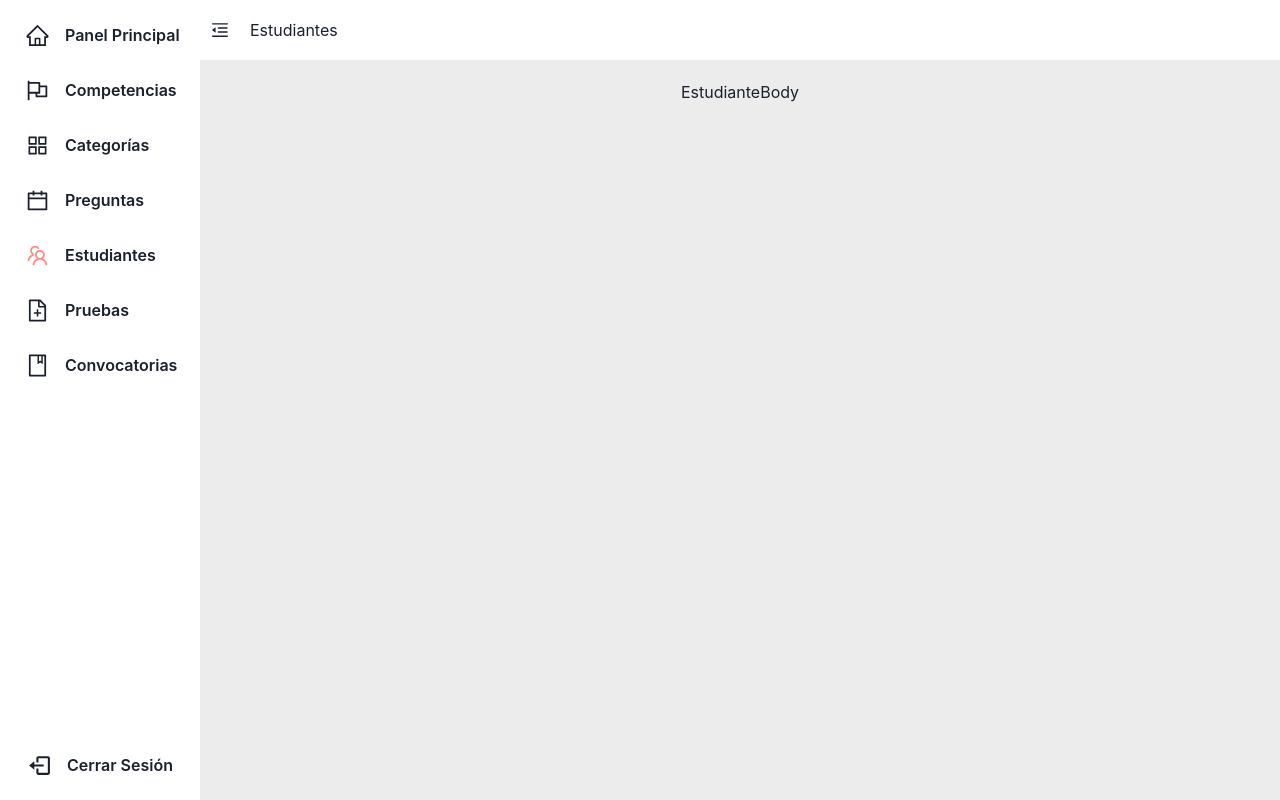
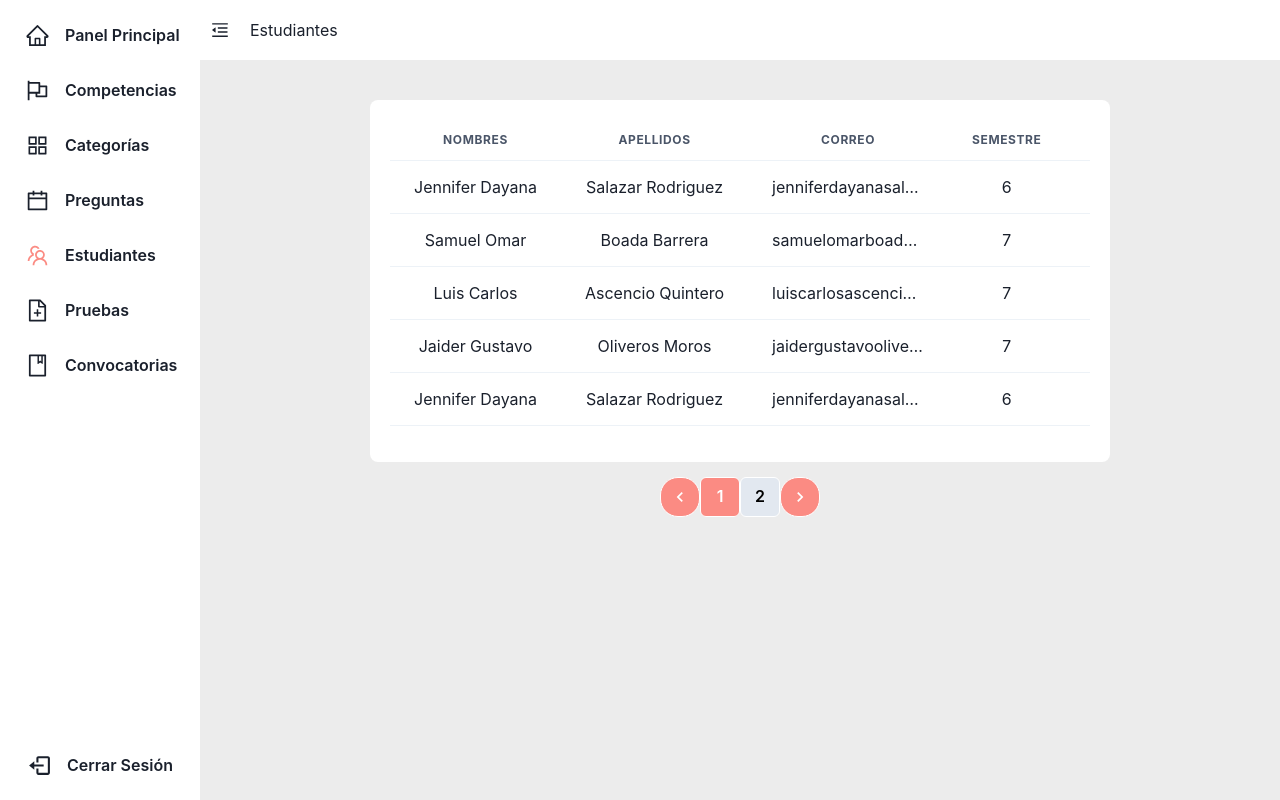
Before and after one commit to luc4shk/simuladorAYD, a React (Vite) app in the folder frontend/: page /estudiantes in a window 1280 px wide. Built offline with nearby package versions, Linux system fonts and the light colour scheme.

Commit message:
Tabla estudiantes agregado

```diff
--- a/frontend/src/components/pure/CategoriaBody.jsx
+++ b/frontend/src/components/pure/CategoriaBody.jsx
@@ -86,6 +86,12 @@ export default function CategoriaBody() {
     ],
   ];
   return (
-    <TablaCustom columns={columns} items={items} path={"/formularioCategoria"} msg={"Agregar Categoria"} />
+    <TablaCustom
+      columns={columns}
+      items={items}
+      path={"/formularioCategoria"}
+      msg={"Agregar Categoria"}
+      showButton={true}
+    />
   );
 }
--- a/frontend/src/components/pure/CompetenciaBody.jsx
+++ b/frontend/src/components/pure/CompetenciaBody.jsx
@@ -33,6 +33,12 @@ export default function CompetenciaBody() {
   ];
 
   return (
-      <TablaCustom columns={columns} items={items} path={"/formularioCompetencia"} msg={"Agregar Competencia"} />
+    <TablaCustom
+      columns={columns}
+      items={items}
+      path={"/formularioCompetencia"}
+      msg={"Agregar Competencia"}
+      showButton={true}
+    />
   );
 }
--- a/frontend/src/components/pure/ConvocatoriaBody.jsx
+++ b/frontend/src/components/pure/ConvocatoriaBody.jsx
@@ -1,10 +1,9 @@
-import React from 'react'
-import TablaCustom from './TablaCustom';
-import { Center } from '@chakra-ui/react';
-import { RiEdit2Fill,RiDeleteBin2Fill, RiEyeFill } from "react-icons/ri";
+import React from "react";
+import TablaCustom from "./TablaCustom";
+import { Center } from "@chakra-ui/react";
+import { RiEdit2Fill, RiDeleteBin2Fill, RiEyeFill } from "react-icons/ri";
 
 export default function ConvocatoriaBody() {
-
   const columns = [
     "Nombre",
     "Estado",
@@ -12,7 +11,7 @@ export default function ConvocatoriaBody() {
     "Fecha de Finalización",
     "Editar",
     "Estudiantes",
-    "Resultados"
+    "Resultados",
   ];
   const items = [
     [
@@ -28,7 +27,7 @@ export default function ConvocatoriaBody() {
       </Center>,
       <Center>
         <RiEyeFill />
-      </Center>
+      </Center>,
     ],
     [
       "Prueba Estudiantes Quinto Semestre",
@@ -43,7 +42,7 @@ export default function ConvocatoriaBody() {
       </Center>,
       <Center>
         <RiEyeFill />
-      </Center>
+      </Center>,
     ],
     [
       "Prueba Estudiantes Quinto Semestre",
@@ -58,7 +57,7 @@ export default function ConvocatoriaBody() {
       </Center>,
       <Center>
         <RiEyeFill />
-      </Center>
+      </Center>,
     ],
     [
       "Prueba Estudiantes Quinto Semestre",
@@ -73,7 +72,7 @@ export default function ConvocatoriaBody() {
       </Center>,
       <Center>
         <RiEyeFill />
-      </Center>
+      </Center>,
     ],
     [
       "Prueba Estudiantes Quinto Semestre",
@@ -88,7 +87,7 @@ export default function ConvocatoriaBody() {
       </Center>,
       <Center>
         <RiEyeFill />
-      </Center>
+      </Center>,
     ],
     [
       "Prueba Estudiantes Quinto Semestre",
@@ -103,7 +102,7 @@ export default function ConvocatoriaBody() {
       </Center>,
       <Center>
         <RiEyeFill />
-      </Center>
+      </Center>,
     ],
     [
       "Prueba Estudiantes Quinto Semestre",
@@ -118,7 +117,7 @@ export default function ConvocatoriaBody() {
       </Center>,
       <Center>
         <RiEyeFill />
-      </Center>
+      </Center>,
     ],
     [
       "Prueba Estudiantes Quinto Semestre",
@@ -133,12 +132,17 @@ export default function ConvocatoriaBody() {
       </Center>,
       <Center>
         <RiEyeFill />
-      </Center>
+      </Center>,
     ],
   ];
 
-
   return (
-    <TablaCustom columns={columns} items={items} path={""} msg={"Agregar Convocatoria"} />
-  )
+    <TablaCustom
+      columns={columns}
+      items={items}
+      path={""}
+      msg={"Agregar Convocatoria"}
+      showButton={true}
+    />
+  );
 }
--- a/frontend/src/components/pure/EstudianteBody.jsx
+++ b/frontend/src/components/pure/EstudianteBody.jsx
@@ -1,7 +1,125 @@
 import React from 'react'
+import TablaCustom from './TablaCustom';
+import { Center } from '@chakra-ui/react';
+import { RiEdit2Fill, RiDeleteBin2Fill} from "react-icons/ri";
 
 export default function EstudianteBody() {
+  const columns = [
+    "Nombres",
+    "Apellidos",
+    "Correo",
+    "Semestre",
+    "Código",
+    "Editar",
+    "Eliminar"
+  ];
+  const items = [
+    [
+      "Jennifer Dayana",
+      "Salazar Rodriguez",
+      "jenniferdayanasalazar@gmail.com",
+      "6", //aqui se deberia extraer de la entidad competencia!!!
+      "1152090",
+      <Center>
+        <RiEdit2Fill />
+      </Center>,
+      <Center>
+      <RiDeleteBin2Fill />
+    </Center>,
+    ],
+    [
+      "Samuel Omar",
+      "Boada Barrera",
+      "samuelomarboada@gmail.com",
+      "7", //aqui se deberia extraer de la entidad competencia!!!
+      "1152015",
+      <Center>
+        <RiEdit2Fill />
+      </Center>,
+      <Center>
+      <RiDeleteBin2Fill />
+    </Center>,
+    ],
+    [
+      "Luis Carlos",
+      "Ascencio Quintero",
+      "luiscarlosascencio@gmail.com",
+      "7", //aqui se deberia extraer de la entidad competencia!!!
+      "1152019",
+      <Center>
+        <RiEdit2Fill />
+      </Center>,
+      <Center>
+      <RiDeleteBin2Fill />
+    </Center>,
+    ],
+    [
+      "Jaider Gustavo",
+      "Oliveros Moros",
+      "jaidergustavooliveros@gmail.com",
+      "7", //aqui se deberia extraer de la entidad competencia!!!
+      "1152031",
+      <Center>
+        <RiEdit2Fill />
+      </Center>,
+      <Center>
+      <RiDeleteBin2Fill />
+    </Center>,
+    ],
+    [
+      "Jennifer Dayana",
+      "Salazar Rodriguez",
+      "jenniferdayanasalazar@gmail.com",
+      "6", //aqui se deberia extraer de la entidad competencia!!!
+      "1152090",
+      <Center>
+        <RiEdit2Fill />
+      </Center>,
+      <Center>
+      <RiDeleteBin2Fill />
+    </Center>,
+    ],
+    [
+      "Samuel Omar",
+      "Boada Barrera",
+      "samuelomarboada@gmail.com",
+      "7", //aqui se deberia extraer de la entidad competencia!!!
+      "1152015",
+      <Center>
+        <RiEdit2Fill />
+      </Center>,
+      <Center>
+      <RiDeleteBin2Fill />
+    </Center>,
+    ],
+    [
+      "Luis Carlos",
+      "Ascencio Quintero",
+      "luiscarlosascencio@gmail.com",
+      "7", //aqui se deberia extraer de la entidad competencia!!!
+      "1152019",
+      <Center>
+        <RiEdit2Fill />
+      </Center>,
+      <Center>
+      <RiDeleteBin2Fill />
+    </Center>,
+    ],
+    [
+      "Jaider Gustavo",
+      "Oliveros Moros",
+      "jaidergustavooliveros@gmail.com",
+      "7", //aqui se deberia extraer de la entidad competencia!!!
+      "1152031",
+      <Center>
+        <RiEdit2Fill />
+      </Center>,
+      <Center>
+      <RiDeleteBin2Fill />
+    </Center>,
+    ],
+  ];
   return (
-    <div>EstudianteBody</div>
-  )
+      <TablaCustom columns={columns} items={items} path={""} msg={"Agregar Pregunta"} />
+    )
 }
--- a/frontend/src/components/pure/PreguntaBody.jsx
+++ b/frontend/src/components/pure/PreguntaBody.jsx
@@ -1,15 +1,15 @@
-import React from 'react'
-import TablaCustom from './TablaCustom';
-import { Center } from '@chakra-ui/react';
+import React from "react";
+import TablaCustom from "./TablaCustom";
+import { Center } from "@chakra-ui/react";
 import { RiEdit2Fill } from "react-icons/ri";
 export default function PreguntaBody() {
-   const columns = [
+  const columns = [
     "Enunciado",
     "Semestre",
     "Estado",
     "Tipo",
     "Categoria",
-    "Editar"
+    "Editar",
   ];
   const items = [
     [
@@ -23,7 +23,7 @@ export default function PreguntaBody() {
       </Center>,
     ],
     [
-     "¿Qué significa la palabra Software?",
+      "¿Qué significa la palabra Software?",
       "2",
       "Activo",
       "Simple", //aqui se deberia extraer de la entidad competencia!!!
@@ -94,6 +94,12 @@ export default function PreguntaBody() {
     ],
   ];
   return (
-      <TablaCustom columns={columns} items={items} path={""} msg={"Agregar Pregunta"} />
-    )
+    <TablaCustom
+      columns={columns}
+      items={items}
+      path={""}
+      msg={"Agregar Pregunta"}
+      showButton={true}
+    />
+  );
 }
--- a/frontend/src/components/pure/PruebaBody.jsx
+++ b/frontend/src/components/pure/PruebaBody.jsx
@@ -1,16 +1,9 @@
-import React from 'react'
-import TablaCustom from './TablaCustom';
-import { Center } from '@chakra-ui/react';
-import { RiEdit2Fill,RiDeleteBin2Fill } from "react-icons/ri";
+import React from "react";
+import TablaCustom from "./TablaCustom";
+import { Center } from "@chakra-ui/react";
+import { RiEdit2Fill, RiDeleteBin2Fill } from "react-icons/ri";
 export default function PruebaBody() {
-
-  const columns = [
-    "Nombre",
-    "Semestre",
-    "Competencias",
-    "Editar",
-    "Eliminar"
-  ];
+  const columns = ["Nombre", "Semestre", "Competencias", "Editar", "Eliminar"];
   const items = [
     [
       "Prueba Estudiantes Quinto Semestre",
@@ -21,7 +14,7 @@ export default function PruebaBody() {
       </Center>,
       <Center>
         <RiDeleteBin2Fill />
-      </Center>
+      </Center>,
     ],
     [
       "Prueba Estudiantes Quinto Semestre",
@@ -32,7 +25,7 @@ export default function PruebaBody() {
       </Center>,
       <Center>
         <RiDeleteBin2Fill />
-      </Center>
+      </Center>,
     ],
     [
       "Prueba Estudiantes Quinto Semestre",
@@ -43,7 +36,7 @@ export default function PruebaBody() {
       </Center>,
       <Center>
         <RiDeleteBin2Fill />
-      </Center>
+      </Center>,
     ],
     [
       "Prueba Estudiantes Quinto Semestre",
@@ -54,7 +47,7 @@ export default function PruebaBody() {
       </Center>,
       <Center>
         <RiDeleteBin2Fill />
-      </Center>
+      </Center>,
     ],
     [
       "Prueba Estudiantes Quinto Semestre",
@@ -65,7 +58,7 @@ export default function PruebaBody() {
       </Center>,
       <Center>
         <RiDeleteBin2Fill />
-      </Center>
+      </Center>,
     ],
     [
       "Prueba Estudiantes Quinto Semestre",
@@ -76,7 +69,7 @@ export default function PruebaBody() {
       </Center>,
       <Center>
         <RiDeleteBin2Fill />
-      </Center>
+      </Center>,
     ],
     [
       "Prueba Estudiantes Quinto Semestre",
@@ -87,7 +80,7 @@ export default function PruebaBody() {
       </Center>,
       <Center>
         <RiDeleteBin2Fill />
-      </Center>
+      </Center>,
     ],
     [
       "Prueba Estudiantes Quinto Semestre",
@@ -98,11 +91,17 @@ export default function PruebaBody() {
       </Center>,
       <Center>
         <RiDeleteBin2Fill />
-      </Center>
+      </Center>,
     ],
   ];
 
   return (
-      <TablaCustom columns={columns} items={items} path={""} msg={"Agregar Prueba"} />
-  )
+    <TablaCustom
+      columns={columns}
+      items={items}
+      path={""}
+      msg={"Crear Prueba"}
+      showButton={true}
+    />
+  );
 }
--- a/frontend/src/components/pure/TablaCustom.jsx
+++ b/frontend/src/components/pure/TablaCustom.jsx
@@ -14,7 +14,7 @@ import {
 import { Link } from "wouter";
 import { MdAdd, MdChevronLeft, MdChevronRight } from "react-icons/md";
 
-export default function TablaCustom({ columns, items, path, msg }) {
+export default function TablaCustom({ columns, items, path, msg, showButton }) {
   const [currentPage, setCurrentPage] = useState(0);
   const itemsPerPage = 5;
 
@@ -30,6 +30,7 @@ export default function TablaCustom({ columns, items, path, msg }) {
 
   return (
     <div>
+      {showButton && (
       <Button
         as={Link}
         to={path}
@@ -45,6 +46,7 @@ export default function TablaCustom({ columns, items, path, msg }) {
         </Flex>
         {msg}
       </Button>
+    )}
       <Box mb="15px" mt="20px" p="20px" borderRadius="8px" bgColor="white">
         <Flex
           w={["200px", "350px", "510px", "700px"]}
--- a/frontend/src/pages/Admin/categorias/Categorias.jsx
+++ b/frontend/src/pages/Admin/categorias/Categorias.jsx
@@ -7,6 +7,6 @@ export default function Categorias() {
   const {change, open} = useContext(AppContext)
 
   return (
-    <Page changeOpen={change} isOpen={open} componente={<CategoriaBody/>} msg={"Categoria"}/>
+    <Page changeOpen={change} isOpen={open} componente={<CategoriaBody/>} msg={"Categorias"}/>
   )
 }
```
Lines whose indentation alone changed are shown as unchanged.
